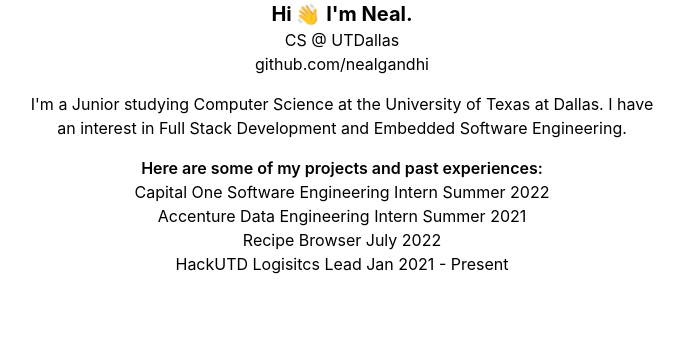
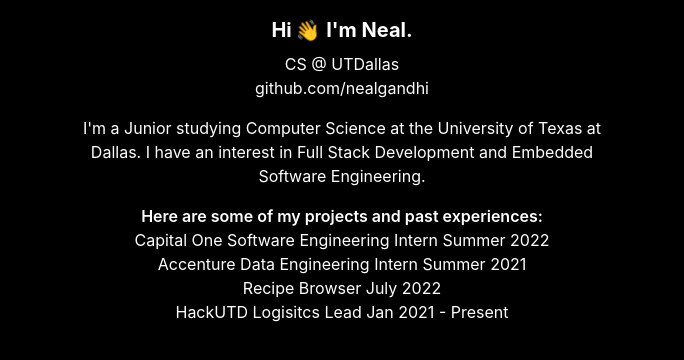
Before and after one commit to nealgandhi/nealgandhi.github.io, a React (Create React App) app: page / in a window 1280 px wide. Shown: the top 360 px of the page, without its empty margins (298-982 px from the left). Built offline with nearby package versions, Linux system fonts and the light colour scheme.

Commit message:
More styling

```diff
--- a/src/App.js
+++ b/src/App.js
@@ -4,14 +4,14 @@
 
 function App() {
   return (
-    <div className="App subpixel-antialiased">
-      <h1 className="text-xl font-bold">
+    <div className="bg-black h-screen text-white App subpixel-antialiased">
+      <h1 className="pt-4 pb-2 text-xl font-bold">
         Hi <span class="wave">👋 </span> I'm Neal.
       </h1>
       <div className="flex flex-col justify-center">
         <h1> CS @ UTDallas</h1>
         <a href="https://github.com/nealgandhi/">github.com/nealgandhi</a>
-        <p className="px-[25vw] py-4">
+        <p className="px-[28vw] py-4">
           I'm a Junior studying Computer Science at the University of Texas at
           Dallas. I have an interest in Full Stack Development and Embedded
           Software Engineering.
```
